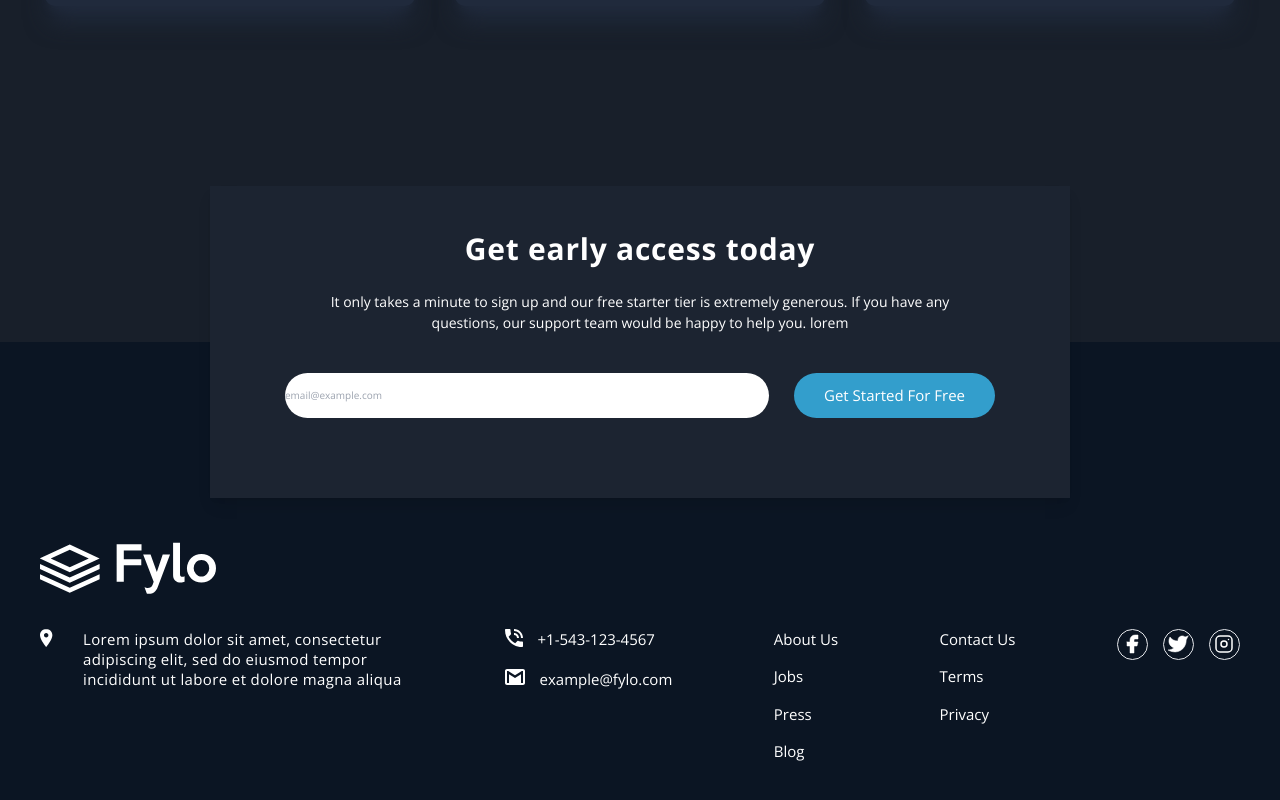
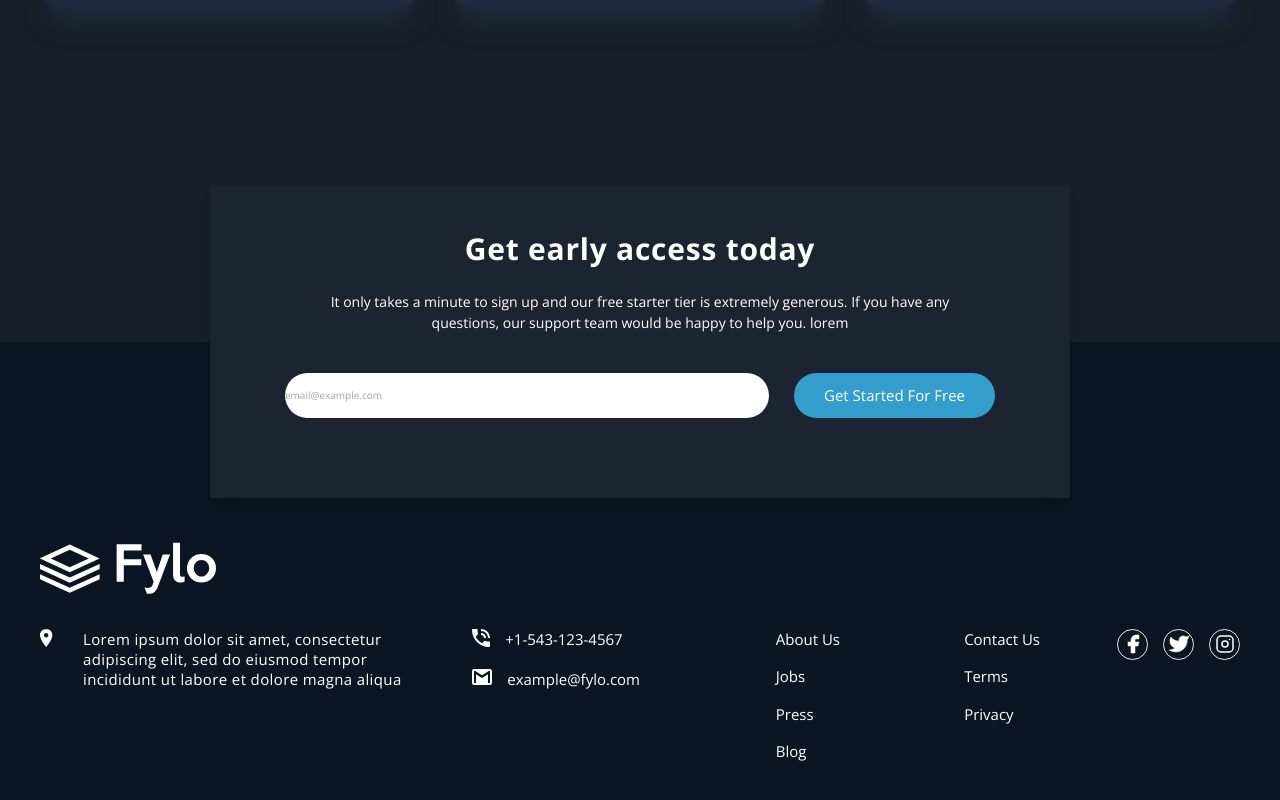
Before and after one commit to olaknowct/fylo, a React (Create React App) app: page / in a window 1280 px wide. Shown: the part 2763-3563 px from the top of the page. Built offline with nearby package versions, Linux system fonts and the light colour scheme.

Commit message:
grid footer

```diff
--- a/src/component/footer/footer.component.jsx
+++ b/src/component/footer/footer.component.jsx
@@ -9,19 +9,19 @@ import { ReactComponent as Email } from '../../images/icon-email.svg';
 const Footer = () => {
   return (
     <footer className='bg-darkBlue2'>
-      <div className=' py-[20rem] max-w-[120rem] mx-auto flex flex-col gap-14'>
-        <a href='#fylo'>
+      <div className=' py-[20rem] px-[2rem] max-w-[124rem] mx-auto flex flex-col gap-14'>
+        <a href='#fylo' className='md:mx-auto lg:mx-0'>
           <FyloLogo />
         </a>
-        <nav className='flex text-2xl flex-row justify-between'>
-          <p className=' gap-12 flex flex-row tracking-wide'>
-            <Location />
+        <nav className='grid grid-cols-6 text-2xl '>
+          <p className='gap-12 col-span-2 flex flex-row tracking-wide'>
+            <Location className='self-start flex' />
             <span className='max-w-lg'>
               Lorem ipsum dolor sit amet, consectetur adipiscing elit, sed do eiusmod tempor
               incididunt ut labore et dolore magna aliqua
             </span>
           </p>
-          <ul className='flex flex-col gap-8'>
+          <ul className='flex col-span-1 ml-auto flex-col gap-8'>
             <li className='flex gap-6'>
               <Phone />
               +1-543-123-4567
@@ -31,18 +31,18 @@ const Footer = () => {
               example@fylo.com
             </li>
           </ul>
-          <ul className='flex flex-col gap-7'>
+          <ul className='flex ml-auto flex-col gap-7'>
             <li>About Us</li>
             <li>Jobs</li>
             <li>Press</li>
             <li>Blog</li>
           </ul>
-          <ul className='flex flex-col gap-7'>
+          <ul className='flex flex-col ml-auto gap-7'>
             <li>Contact Us</li>
             <li>Terms</li>
             <li>Privacy</li>
           </ul>
-          <ul className='flex items-center justify-center flex-row self-start  gap-6'>
+          <ul className='flex items-center justify-center flex-row ml-auto self-start gap-6'>
             <li className='p-1 rounded-full border'>
               <Fb />
             </li>
```
